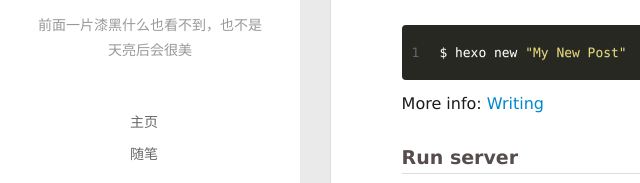
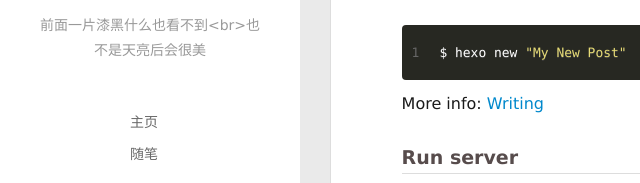
Before and after one commit to dadeiji/dadeiji.github.io, a plain HTML site: page 2017/07/10/hello-world/index.html in a window 1280 px wide. Shown: the part 327-510 px from the top of the page, 0-640 px from the left. Drawn offline with Linux system fonts and the light colour scheme; no server answers.

Commit message:
Site updated: 2017-07-10 21:50:51

```diff
--- a/2017/07/10/hello-world/index.html
+++ b/2017/07/10/hello-world/index.html
@@ -52,7 +52,7 @@
 		  <h1 class="header-author"><a href="/">Rorschach</a></h1>
 		</hgroup>
 
-		<p class="header-subtitle">前面一片漆黑什么也看不到，也不是天亮后会很美</p>
+		<p class="header-subtitle">前面一片漆黑什么也看不到&lt;br&gt;也不是天亮后会很美</p>
 
 
 		<nav class="header-menu">
@@ -112,7 +112,7 @@
 			  <h1 class="header-author js-header-author">Rorschach</h1>
 			</hgroup>
 
-			<p class="header-subtitle"><i class="icon icon-quo-left"></i>前面一片漆黑什么也看不到，也不是天亮后会很美<i class="icon icon-quo-right"></i></p>
+			<p class="header-subtitle"><i class="icon icon-quo-left"></i>前面一片漆黑什么也看不到&lt;br&gt;也不是天亮后会很美<i class="icon icon-quo-right"></i></p>
 
 
 
```
Also changed, not shown: archives/2017/07/index.html (+2 -2 lines), archives/2017/index.html (+2 -2 lines), archives/index.html (+2 -2 lines), index.html (+2 -2 lines).
